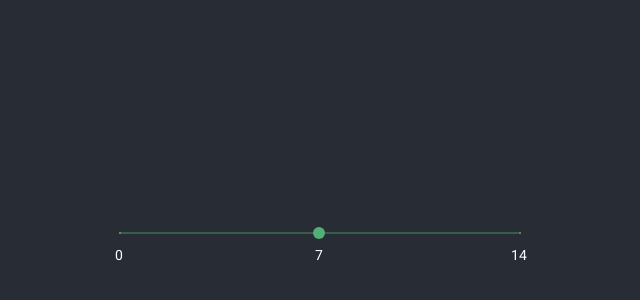
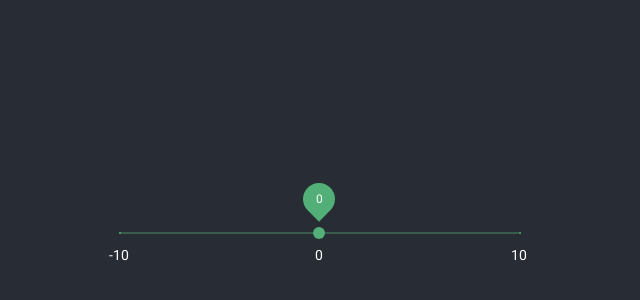
Before and after one commit to heybenchen/wavelength, a React (Create React App) app: page / in a window 1280 px wide. Shown: the part 154-454 px from the top of the page, without its empty margins (321-961 px from the left). Built offline with nearby package versions, Linux system fonts and the light colour scheme.

Commit message:
Change scale to -10 through 10

```diff
--- a/src/components/gauge/Gauge.tsx
+++ b/src/components/gauge/Gauge.tsx
@@ -14,8 +14,9 @@ const useStyles = makeStyles({
   }
 });
 
-const SLIDER_MAX = 14;
-const SLIDER_INITIAL = SLIDER_MAX / 2;
+const SLIDER_MIN = -10
+const SLIDER_MAX = 10;
+const SLIDER_INITIAL = 0;
 
 export default function Gauge() {
   const classes = useStyles();
@@ -37,16 +38,16 @@ export default function Gauge() {
 
   const marks = [
     {
-      value: 0,
-      label: '0',
+      value: SLIDER_MIN,
+      label: SLIDER_MIN.toString(),
     },
     {
-      value: 7,
-      label: '7',
+      value: 0,
+      label: 0,
     },
     {
-      value: 14,
-      label: '14',
+      value: SLIDER_MAX,
+      label: SLIDER_MAX.toString(),
     },
   ];
 
@@ -59,14 +60,14 @@ export default function Gauge() {
           markLabel: classes.markLabel,
         }}
         value={value}
-        min={0}
-        step={0.5}
+        min={SLIDER_MIN}
+        step={1}
         max={SLIDER_MAX}
         scale={(x) => x ** 10}
         onChange={handleChange}
         track={false}
         marks={marks}
-        valueLabelDisplay='auto'
+        valueLabelDisplay='on'
         valueLabelFormat={valueLabelFormat}
       />
     </div>
```
